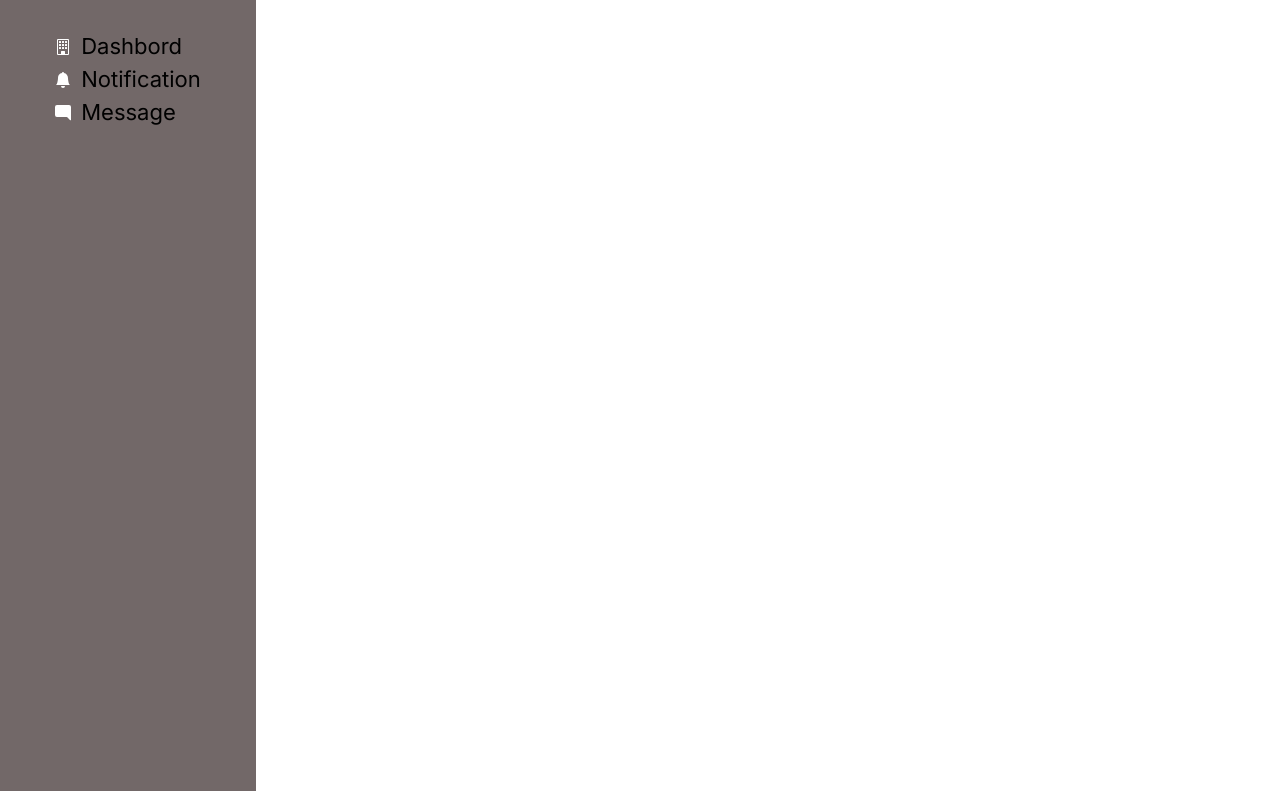
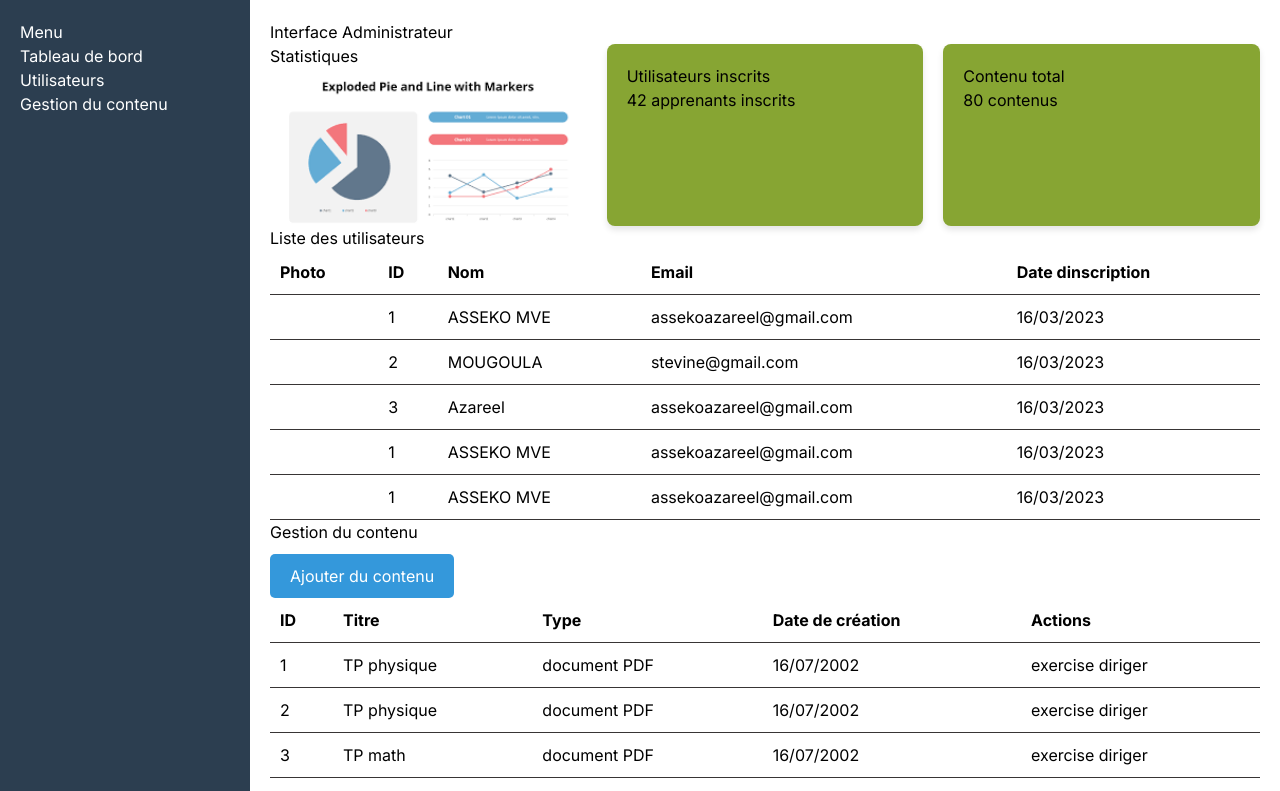
Before and after one commit to landourenech/projet-vsg, a Next.js app: page /dashe in a window 1280 px wide. Shown: the top 791 px of the page. Built offline with nearby package versions, Linux system fonts and the light colour scheme.

Commit message:
quatrieme

```diff
--- a/src/app/dashe/connexion.module.css
+++ b/src/app/dashe/connexion.module.css
@@ -1,23 +1,65 @@
-.mainL {
-  background-color: rgb(114, 104, 104);
+.container {
   display: flex;
-  flex-direction: column;
-  justify-content: space-between;
-  align-items: center;
-  padding: 30px;
-  height: 100%;
-  width: 20%;
+  min-height: 100vh;
 }
-.liste {
-  font-size: 22px;
-}
-.i {
-  display: flex;
-  justify-content: start;
-  align-items: center;
-  gap: 10px;
+.sidebar {
+  width: 250px;
+  background-color: #2c3e50;
+  color: white;
+  padding: 20px;
 }
 .content {
-  height: 300vh;
+  flex: 1;
+  padding: 20px;
+}
+.dashboard {
+  display: grid;
+  grid-template-columns: repeat(auto-fit, minmax(300px, 1fr));
+  gap: 20px;
+}
+.card {
+  background-color: rgb(135, 165, 51);
+  border-radius: 8px;
+  padding: 20px;
+  box-shadow: 0 4px 6px rgba(0, 0, 0, 0.1);
+}
+
+.btn {
+  display: inline-block;
+  padding: 10px 20px;
+  background-color: #3498db;
+  color: white;
+  text-decoration: none;
+  border-radius: 5px;
+  margin-top: 10px;
+}
+.btn-danger {
+  background-color: #e74c3c;
+}
+.table {
   width: 100%;
+  border-collapse: collapse;
 }
+.th,
+.td {
+  padding: 10px;
+  text-align: left;
+  border-bottom: 1px solid #383535;
+  margin-top: 30px;
+}
+.td:hover {
+  background-color: rgb(49, 49, 158);
+  transition: all 200ms;
+}
+.profile-pic {
+  width: 50px;
+  height: 50px;
+  border-radius: 50%;
+  object-fit: cover;
+}
+.canvas {
+  background-image: url(../../../public/diagr.png);
+  height: auto;
+  width: 100%;
+  background-size: cover;
+}
--- a/src/app/dashe/page.jsx
+++ b/src/app/dashe/page.jsx
@@ -2,82 +2,141 @@ import styles from "./connexion.module.css";
 
 export default function dash() {
   return (
-    <div className={styles.content}>
-      <div className={styles.mainL}>
-        <div className={styles.topL}>
-          <ul className={styles.liste}>
-            <li className={styles.i}>
-              <svg
-                xmlns="http://www.w3.org/2000/svg"
-                width="16"
-                height="16"
-                fill="white"
-                class="bi bi-building"
-                viewBox="0 0 16 16"
-              >
-                <path d="M4 2.5a.5.5 0 0 1 .5-.5h1a.5.5 0 0 1 .5.5v1a.5.5 0 0 1-.5.5h-1a.5.5 0 0 1-.5-.5zm3 0a.5.5 0 0 1 .5-.5h1a.5.5 0 0 1 .5.5v1a.5.5 0 0 1-.5.5h-1a.5.5 0 0 1-.5-.5zm3.5-.5a.5.5 0 0 0-.5.5v1a.5.5 0 0 0 .5.5h1a.5.5 0 0 0 .5-.5v-1a.5.5 0 0 0-.5-.5zM4 5.5a.5.5 0 0 1 .5-.5h1a.5.5 0 0 1 .5.5v1a.5.5 0 0 1-.5.5h-1a.5.5 0 0 1-.5-.5zM7.5 5a.5.5 0 0 0-.5.5v1a.5.5 0 0 0 .5.5h1a.5.5 0 0 0 .5-.5v-1a.5.5 0 0 0-.5-.5zm2.5.5a.5.5 0 0 1 .5-.5h1a.5.5 0 0 1 .5.5v1a.5.5 0 0 1-.5.5h-1a.5.5 0 0 1-.5-.5zM4.5 8a.5.5 0 0 0-.5.5v1a.5.5 0 0 0 .5.5h1a.5.5 0 0 0 .5-.5v-1a.5.5 0 0 0-.5-.5zm2.5.5a.5.5 0 0 1 .5-.5h1a.5.5 0 0 1 .5.5v1a.5.5 0 0 1-.5.5h-1a.5.5 0 0 1-.5-.5zm3.5-.5a.5.5 0 0 0-.5.5v1a.5.5 0 0 0 .5.5h1a.5.5 0 0 0 .5-.5v-1a.5.5 0 0 0-.5-.5z" />
-                <path d="M2 1a1 1 0 0 1 1-1h10a1 1 0 0 1 1 1v14a1 1 0 0 1-1 1H3a1 1 0 0 1-1-1zm11 0H3v14h3v-2.5a.5.5 0 0 1 .5-.5h3a.5.5 0 0 1 .5.5V15h3z" />
-              </svg>{" "}
-              <p>Dashbord</p>
+    <div>
+      <div class={styles.container}>
+        <div class={styles.sidebar}>
+          <h2>Menu</h2>
+          <ul>
+            <li>
+              <a href="#dashboard">Tableau de bord</a>
             </li>
-            <li className={styles.i}>
-              <svg
-                xmlns="http://www.w3.org/2000/svg"
-                width="16"
-                height="16"
-                fill="white"
-                class="bi bi-bell-fill"
-                viewBox="0 0 16 16"
-              >
-                <path d="M8 16a2 2 0 0 0 2-2H6a2 2 0 0 0 2 2m.995-14.901a1 1 0 1 0-1.99 0A5 5 0 0 0 3 6c0 1.098-.5 6-2 7h14c-1.5-1-2-5.902-2-7 0-2.42-1.72-4.44-4.005-4.901" />
-              </svg>
-              <p>Notification</p>
+            <li>
+              <a href="#users">Utilisateurs</a>
             </li>
-            <li className={styles.i}>
-              <svg
-                xmlns="http://www.w3.org/2000/svg"
-                width="16"
-                height="16"
-                fill="white"
-                class="bi bi-chat-right-fill"
-                viewBox="0 0 16 16"
-              >
-                <path d="M14 0a2 2 0 0 1 2 2v12.793a.5.5 0 0 1-.854.353l-2.853-2.853a1 1 0 0 0-.707-.293H2a2 2 0 0 1-2-2V2a2 2 0 0 1 2-2z" />
-              </svg>
-              <p>Message</p>
+            <li>
+              <a href="#content">Gestion du contenu</a>
             </li>
           </ul>
         </div>
-        <div className={styles.bottomL}>
-          <ul className={styles.liste}>
-            <li className={styles.i}>
-              <svg
-                xmlns="http://www.w3.org/2000/svg"
-                width="16"
-                height="16"
-                fill="white"
-                class="bi bi-gear"
-                viewBox="0 0 16 16"
-              >
-                <path d="M8 4.754a3.246 3.246 0 1 0 0 6.492 3.246 3.246 0 0 0 0-6.492M5.754 8a2.246 2.246 0 1 1 4.492 0 2.246 2.246 0 0 1-4.492 0" />
-                <path d="M9.796 1.343c-.527-1.79-3.065-1.79-3.592 0l-.094.319a.873.873 0 0 1-1.255.52l-.292-.16c-1.64-.892-3.433.902-2.54 2.541l.159.292a.873.873 0 0 1-.52 1.255l-.319.094c-1.79.527-1.79 3.065 0 3.592l.319.094a.873.873 0 0 1 .52 1.255l-.16.292c-.892 1.64.901 3.434 2.541 2.54l.292-.159a.873.873 0 0 1 1.255.52l.094.319c.527 1.79 3.065 1.79 3.592 0l.094-.319a.873.873 0 0 1 1.255-.52l.292.16c1.64.893 3.434-.902 2.54-2.541l-.159-.292a.873.873 0 0 1 .52-1.255l.319-.094c1.79-.527 1.79-3.065 0-3.592l-.319-.094a.873.873 0 0 1-.52-1.255l.16-.292c.893-1.64-.902-3.433-2.541-2.54l-.292.159a.873.873 0 0 1-1.255-.52zm-2.633.283c.246-.835 1.428-.835 1.674 0l.094.319a1.873 1.873 0 0 0 2.693 1.115l.291-.16c.764-.415 1.6.42 1.184 1.185l-.159.292a1.873 1.873 0 0 0 1.116 2.692l.318.094c.835.246.835 1.428 0 1.674l-.319.094a1.873 1.873 0 0 0-1.115 2.693l.16.291c.415.764-.42 1.6-1.185 1.184l-.291-.159a1.873 1.873 0 0 0-2.693 1.116l-.094.318c-.246.835-1.428.835-1.674 0l-.094-.319a1.873 1.873 0 0 0-2.692-1.115l-.292.16c-.764.415-1.6-.42-1.184-1.185l.159-.291A1.873 1.873 0 0 0 1.945 8.93l-.319-.094c-.835-.246-.835-1.428 0-1.674l.319-.094A1.873 1.873 0 0 0 3.06 4.377l-.16-.292c-.415-.764.42-1.6 1.185-1.184l.292.159a1.873 1.873 0 0 0 2.692-1.115z" />
-              </svg>
-              <p>Parametre</p>
-            </li>
-            <li className={styles.i}>
-              <svg
-                xmlns="http://www.w3.org/2000/svg"
-                width="16"
-                height="16"
-                fill="white"
-                class="bi bi-info-circle-fill"
-                viewBox="0 0 16 16"
-              >
-                <path d="M8 16A8 8 0 1 0 8 0a8 8 0 0 0 0 16m.93-9.412-1 4.705c-.07.34.029.533.304.533.194 0 .487-.07.686-.246l-.088.416c-.287.346-.92.598-1.465.598-.703 0-1.002-.422-.808-1.319l.738-3.468c.064-.293.006-.399-.287-.47l-.451-.081.082-.381 2.29-.287zM8 5.5a1 1 0 1 1 0-2 1 1 0 0 1 0 2" />
-              </svg>
-              <p>info</p>
-            </li>
-          </ul>
+        <div className={styles.content}>
+          <h1>Interface Administrateur</h1>
+
+          <div id="dashboard" className={styles.dashboard}>
+            <div class="card">
+              <h2>Statistiques</h2>
+              <canvas id="statsChart" className={styles.canvas}></canvas>
+            </div>
+            <div className={styles.card}>
+              <h2>Utilisateurs inscrits</h2>
+              <p id="userCount">42 apprenants inscrits</p>
+            </div>
+            <div className={styles.card}>
+              <h2>Contenu total</h2>
+              <p id="contentCount">80 contenus</p>
+            </div>
+          </div>
+
+          <div id="users">
+            <h2>Liste des utilisateurs</h2>
+            <table className={styles.table} id="userTable">
+              <thead>
+                <tr>
+                  <th className={styles.th}>Photo</th>
+                  <th className={styles.th}>ID</th>
+                  <th className={styles.th}>Nom</th>
+                  <th className={styles.th}>Email</th>
+                  <th className={styles.th}>Date dinscription</th>
+                </tr>
+                <tr>
+                  <td className={styles.td}></td>
+                  <td className={styles.td}>1</td>
+                  <td className={styles.td}>ASSEKO MVE</td>
+                  <td className={styles.td}>assekoazareel@gmail.com</td>
+                  <td className={styles.td}>16/03/2023 </td>
+                </tr>
+
+                <tr>
+                  <td className={styles.td}></td>
+                  <td className={styles.td}>2</td>
+                  <td className={styles.td}>MOUGOULA</td>
+                  <td className={styles.td}>stevine@gmail.com</td>
+                  <td className={styles.td}>16/03/2023 </td>
+                </tr>
+
+                <tr>
+                  <td className={styles.td}></td>
+                  <td className={styles.td}>3</td>
+                  <td className={styles.td}>Azareel</td>
+                  <td className={styles.td}>assekoazareel@gmail.com</td>
+                  <td className={styles.td}>16/03/2023 </td>
+                </tr>
+
+                <tr>
+                  <td className={styles.td}></td>
+                  <td className={styles.td}>1</td>
+                  <td className={styles.td}>ASSEKO MVE</td>
+                  <td className={styles.td}>assekoazareel@gmail.com</td>
+                  <td className={styles.td}>16/03/2023 </td>
+                </tr>
+
+                <tr>
+                  <td className={styles.td}></td>
+                  <td className={styles.td}>1</td>
+                  <td className={styles.td}>ASSEKO MVE</td>
+                  <td className={styles.td}>assekoazareel@gmail.com</td>
+                  <td className={styles.td}>16/03/2023 </td>
+                </tr>
+              </thead>
+              <tbody></tbody>
+            </table>
+          </div>
+
+          <div id="content">
+            <h2>Gestion du contenu</h2>
+            <a href="#" className={styles.btn} id="addContentBtn">
+              Ajouter du contenu
+            </a>
+            <table className={styles.table} id="contentTable">
+              <thead>
+                <tr>
+                  <th className={styles.th}>ID</th>
+                  <th className={styles.th}>Titre</th>
+                  <th className={styles.th}>Type</th>
+                  <th className={styles.th}>Date de création</th>
+                  <th className={styles.th}>Actions</th>
+                </tr>
+                <tr>
+                  <td className={styles.td}>1</td>
+                  <td className={styles.td}> TP physique</td>
+                  <td className={styles.td}>document PDF</td>
+                  <td className={styles.td}>16/07/2002</td>
+                  <td className={styles.td}> exercise diriger </td>
+                </tr>
+
+                <tr>
+                  <td className={styles.td}>2</td>
+                  <td className={styles.td}>TP physique</td>
+                  <td className={styles.td}>document PDF</td>
+                  <td className={styles.td}>16/07/2002</td>
+                  <td className={styles.td}>exercise diriger </td>
+                </tr>
+                <tr>
+                  <td className={styles.td}>3</td>
+                  <td className={styles.td}>TP math</td>
+                  <td className={styles.td}>document PDF</td>
+                  <td className={styles.td}>16/07/2002</td>
+                  <td className={styles.td}>exercise diriger </td>
+                </tr>
+                <tr>
+                  <td className={styles.td}>4</td>
+                  <td className={styles.td}>TP physique</td>
+                  <td className={styles.td}>document PDF</td>
+                  <td className={styles.td}>16/07/2002</td>
+                  <td className={styles.td}>exercise diriger </td>
+                </tr>
+              </thead>
+            </table>
+          </div>
         </div>
       </div>
     </div>
```
Also changed, not shown: src/app/dashboard/page.jsx (+28 -13 lines), public/dia.png (added), public/diagr.png (added).
